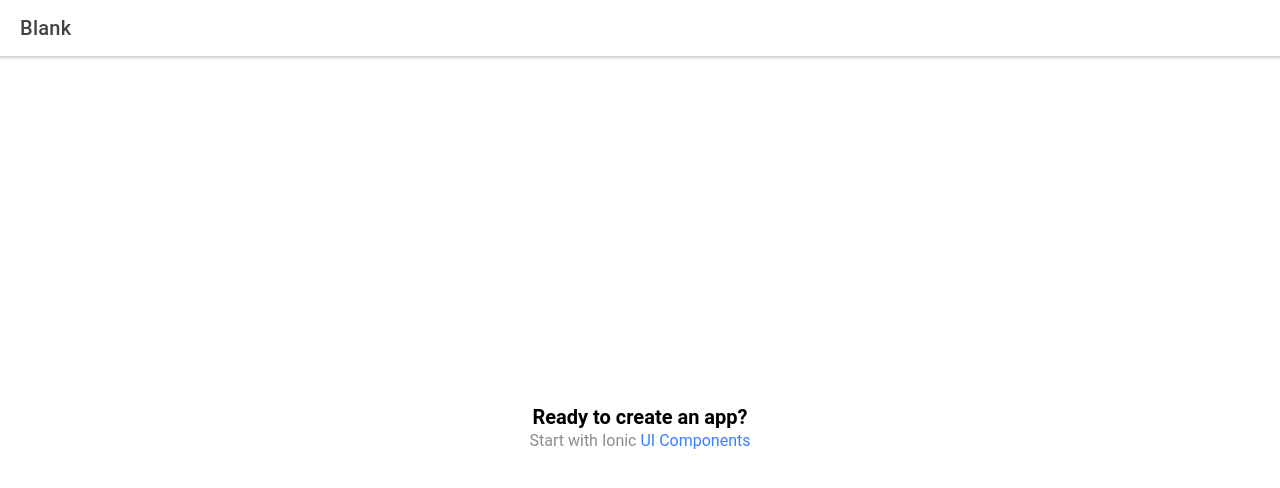
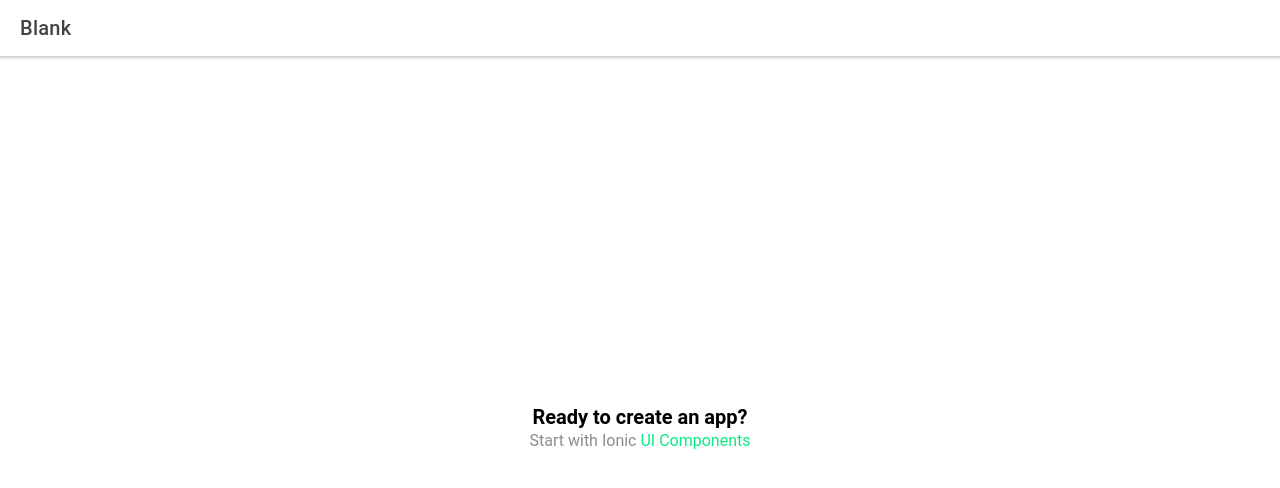
Before and after one commit to premprtp/Hacker-News-Clone, a React (Create React App) app: page /home in a window 1280 px wide. Shown: the top 488 px of the page. Built offline with nearby package versions, Linux system fonts and the light colour scheme.

Commit message:
Assets and Theme

```diff
--- a/src/theme/variables.css
+++ b/src/theme/variables.css
@@ -4,12 +4,12 @@ http://ionicframework.com/docs/theming/ */
 /** Ionic CSS Variables **/
 :root {
   /** primary **/
-  --ion-color-primary: #3880ff;
-  --ion-color-primary-rgb: 56, 128, 255;
-  --ion-color-primary-contrast: #ffffff;
-  --ion-color-primary-contrast-rgb: 255, 255, 255;
-  --ion-color-primary-shade: #3171e0;
-  --ion-color-primary-tint: #4c8dff;
+  --ion-color-primary: #09ec82;
+  --ion-color-primary-rgb: 40,230,201;
+  --ion-color-primary-contrast: #000000;
+  --ion-color-primary-contrast-rgb: 0,0,0;
+  --ion-color-primary-shade: #09ec82;
+  --ion-color-primary-tint: #09ec82;
 
   /** secondary **/
   --ion-color-secondary: #3dc2ff;
@@ -68,7 +68,7 @@ http://ionicframework.com/docs/theming/ */
   --ion-color-medium-tint: #9d9fa6;
 
   /** light **/
-  --ion-color-light: #f4f5f8;
+  --ion-color-light: #ffffff;
   --ion-color-light-rgb: 244, 245, 248;
   --ion-color-light-contrast: #000000;
   --ion-color-light-contrast-rgb: 0, 0, 0;
@@ -83,12 +83,12 @@ http://ionicframework.com/docs/theming/ */
    */
 
   body {
-    --ion-color-primary: #428cff;
-    --ion-color-primary-rgb: 66,140,255;
-    --ion-color-primary-contrast: #ffffff;
-    --ion-color-primary-contrast-rgb: 255,255,255;
-    --ion-color-primary-shade: #3a7be0;
-    --ion-color-primary-tint: #5598ff;
+    --ion-color-primary: #09ec82;
+    --ion-color-primary-rgb: 40,230,201;
+    --ion-color-primary-contrast: #000000;
+    --ion-color-primary-contrast-rgb: 0,0,0;
+    --ion-color-primary-shade: #09ec82;
+    --ion-color-primary-tint: #09ec82;
 
     --ion-color-secondary: #50c8ff;
     --ion-color-secondary-rgb: 80,200,255;
@@ -139,12 +139,12 @@ http://ionicframework.com/docs/theming/ */
     --ion-color-medium-shade: #86888f;
     --ion-color-medium-tint: #a2a4ab;
 
-    --ion-color-light: #222428;
-    --ion-color-light-rgb: 34,36,40;
+    --ion-color-light: #000000;
+    --ion-color-light-rgb: 0, 0, 0;
     --ion-color-light-contrast: #ffffff;
     --ion-color-light-contrast-rgb: 255,255,255;
-    --ion-color-light-shade: #1e2023;
-    --ion-color-light-tint: #383a3e;
+    --ion-color-light-shade: #000000;
+    --ion-color-light-tint: #1a1a1a;
   }
 
   /*
```
Also changed, not shown: public/assets/icon/favicon.png, public/assets/icon/icon.png.
